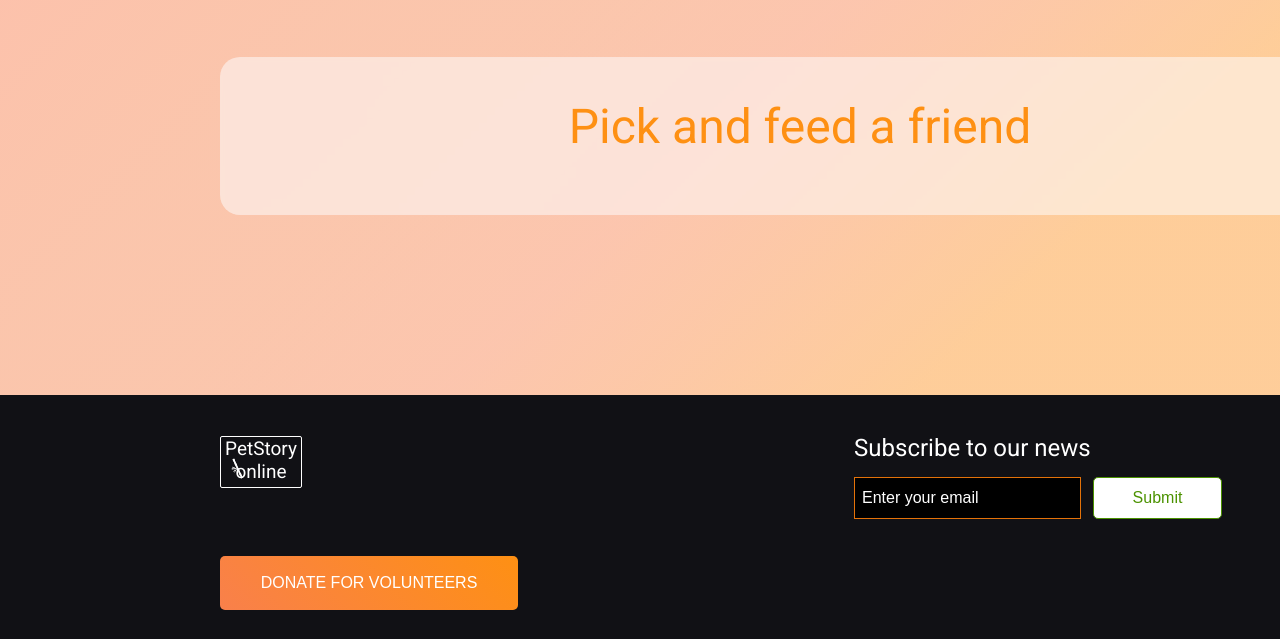
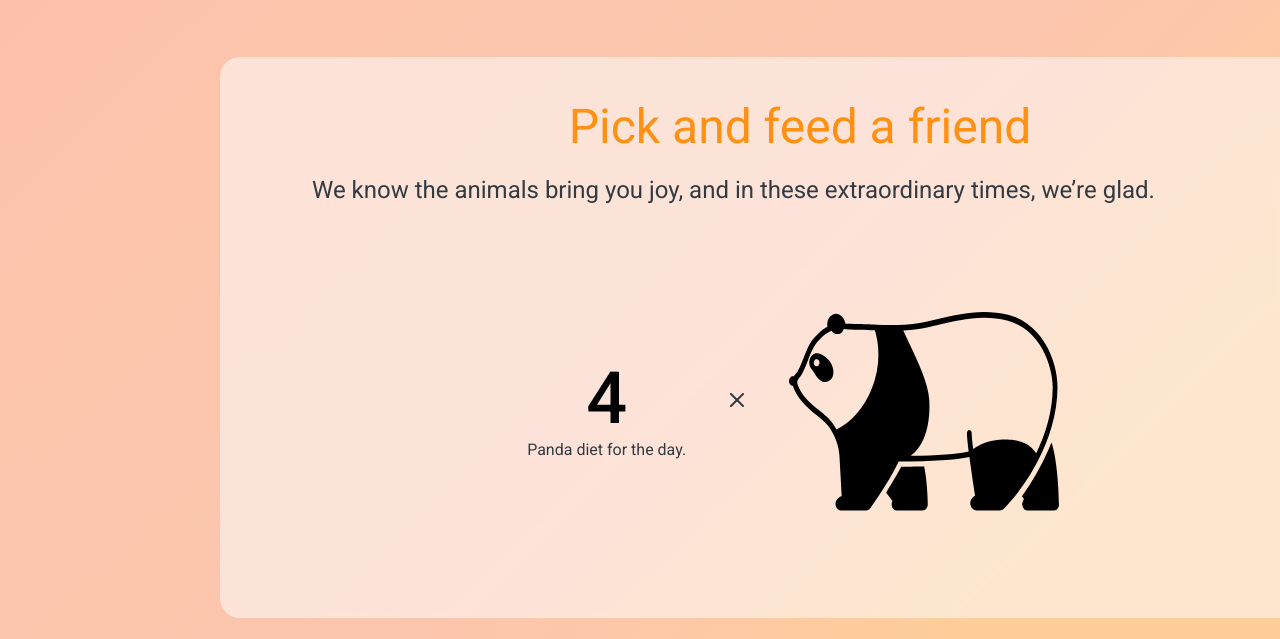
Before and after one commit to vladirim/online-zoo, a plain HTML site: page pages/donate/index.html in a window 1280 px wide. Shown: the part 746-1385 px from the top of the page. Drawn offline with Linux system fonts and the light colour scheme.

Commit message:
fix: add diet section to donation section

```diff
--- a/pages/donate/index.html
+++ b/pages/donate/index.html
@@ -64,9 +64,30 @@
                         Donation Information
                     </p>
                     <div class="friends-content__wrapper">
-                        <h2 class="friends__title">
-                            Pick and feed a friend
-                        </h2>
+                        <div class="friends-content__content">
+                            <h2 class="friends__title">
+                                Pick and feed a friend
+                            </h2>
+                            <p class="friends__text1">
+                                We know the animals bring you joy, and in these extraordinary times, we’re glad.
+                            </p>
+                            <div class="friens__diet">
+                                <div class="friends__diet-day">
+                                    <div class="diet-day__number">
+                                        <p>4</p>
+                                    </div>
+                                    <div class="diet-day__text">
+                                        Panda diet for the day.
+                                    </div>
+                                </div>
+                                <div class="frinds__diet-cross">
+                                    <img src="../../assets/images/svg/donate-cross.svg" alt="cross">
+                                </div>
+                                <div class="friends__diet-img">
+                                    <img src="../../assets/images/svg/donate-panda.svg" alt="panda">
+                                </div>
+                            </div>
+                        </div>
                     </div>
                 </div>
             </section>
--- a/pages/donate/style.css
+++ b/pages/donate/style.css
@@ -8,7 +8,7 @@
 
 .wrapper {
     max-width: 1240px;
-    margin: auto;
+    margin: 0 auto;
     padding: 0 40px;
 }
 
@@ -46,12 +46,60 @@
     backdrop-filter: blur(2px);
     border-radius: 20px;
     margin-top: 60px;
-    text-align: center;
+}
+
+.friends-content__content {
+    width: calc(100% - 184px);
 }
 
 .friends__title {
+    text-align: center;
     font-weight: 400;
     font-size: 48px;
     line-height: 120%;
     color: #FE9013;
 }
+
+.friends__text1 {
+    margin-top: 20px;
+    font-weight: 400;
+    font-size: 24px;
+    line-height: 120%;
+    color: #333B41;
+}
+
+.friens__diet {
+    max-width: 590px;
+    display: flex;
+    align-items: flex-end;
+    justify-content: space-between;
+    align-items: center;
+    margin-bottom: 44px;
+    margin-top: 60px;
+}
+
+.friends__diet-day {
+    padding-top: 52px;
+}
+
+.diet-day__number {
+    font-weight: 500;
+    font-size: 72px;
+    line-height: 80%;
+    text-align: center;
+    text-transform: uppercase;
+    color: #000000;
+}
+
+.diet-day__text {
+    font-weight: 400;
+    font-size: 16px;
+    line-height: 140%;
+    text-align: center;
+    color: #333B41;
+    padding-top: 11px;
+}
+
+.frinds__diet-cross {
+    padding-top: 23px;
+}
```
Also changed, not shown: assets/images/svg/donate-cross.svg (added), assets/images/svg/donate-panda.svg (added).
